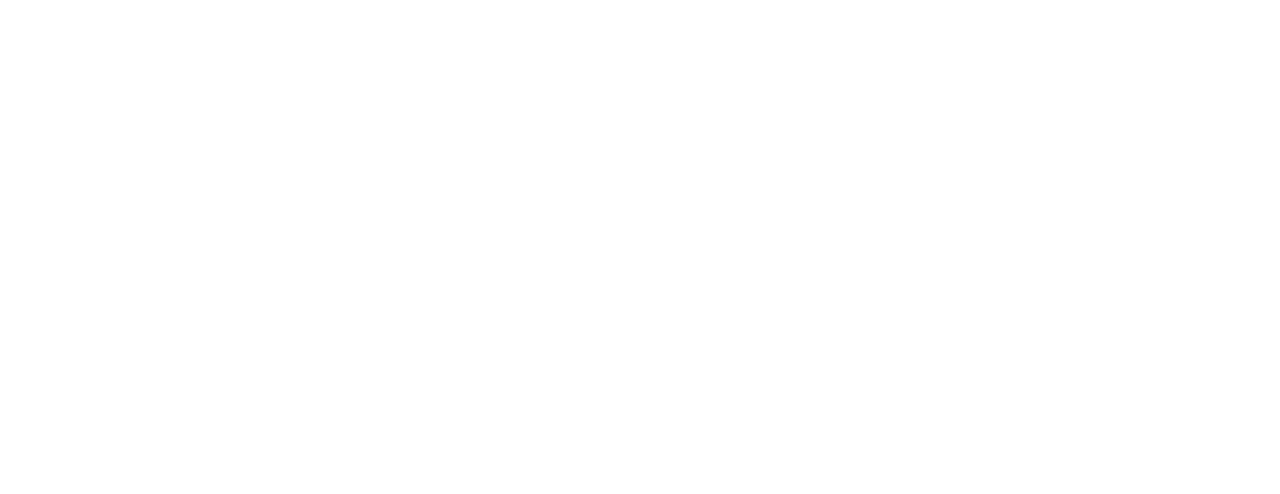
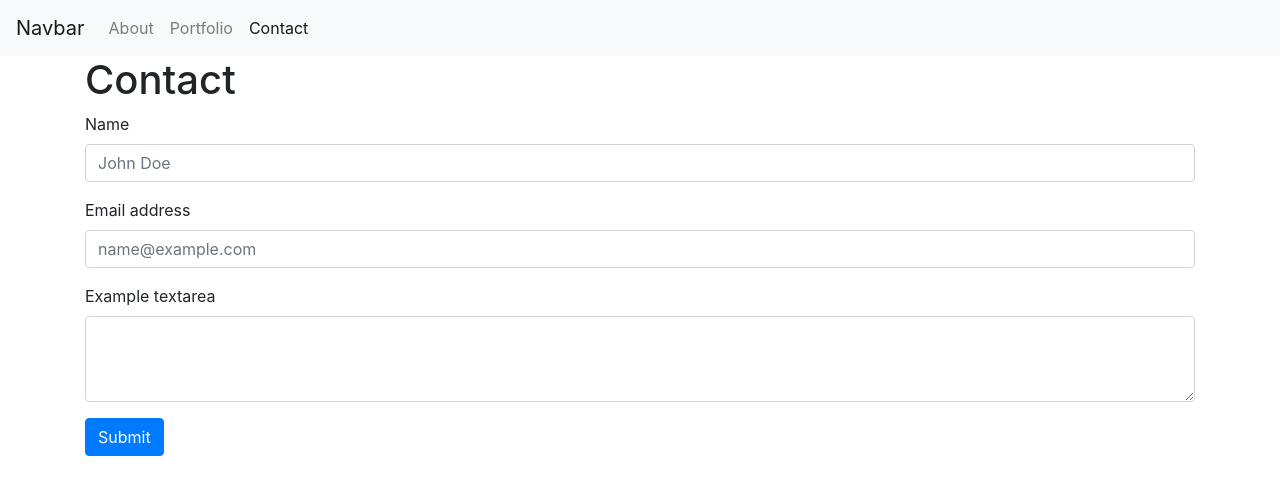
Before and after one commit to kiriwilliams/Bootstrap-Portfolio, a plain HTML site: page contact.html in a window 1280 px wide. Drawn offline with nearby package versions, Linux system fonts and the light colour scheme; files that its build step writes are made by us from their sources.

Commit message:
fixed active status on links in nav, fleshed out contact.html

```diff
--- a/contact.html
+++ b/contact.html
@@ -0,0 +1,68 @@
+<!DOCTYPE html>
+<html lang="en-us">
+
+<head>
+    <meta charset="utf-8">
+    <title>Contact</title>
+    <link rel="stylesheet" href="https://stackpath.bootstrapcdn.com/bootstrap/4.3.1/css/bootstrap.min.css">
+    <link rel="stylesheet" href="style.css">
+</head>
+
+<body>
+    <header>
+        <nav class="navbar navbar-expand-lg navbar-light bg-light">
+            <a class="navbar-brand" href="#">Navbar</a>
+            <button class="navbar-toggler" type="button" data-toggle="collapse" data-target="#navbarNav"
+                aria-controls="navbarNav" aria-expanded="false" aria-label="Toggle navigation">
+                <span class="navbar-toggler-icon"></span>
+            </button>
+            <div class="collapse navbar-collapse" id="navbarNav">
+                <ul class="navbar-nav float-right">
+                    <li class="nav-item">
+                        <a class="nav-link" href="index.html">About<span class="sr-only">(current)</span></a>
+                    </li>
+                    <li class="nav-item">
+                        <a class="nav-link" href="portfolio.html">Portfolio</a>
+                    </li>
+                    <li class="nav-item active">
+                        <a class="nav-link" href="contact.html">Contact</a>
+                    </li>
+                </ul>
+            </div>
+        </nav>
+    </header>
+    <div class="container">
+        <div class="row">
+            <div class="col-md-12">
+                <div class="row">
+                    <div class="col-md-12">
+                        <h1>Contact</h1>
+                    </div>
+                </div>
+                <div class="row">
+                    <div class="col-md-12">
+                            <form>
+                                    <div class="form-group">
+                                      <label for="name">Name</label>
+                                      <input type="name" class="form-control" id="name" placeholder="John Doe">
+                                    </div>
+                                    <div class="form-group">
+                                            <label for="email">Email address</label>
+                                            <input type="email" class="form-control" id="email" placeholder="name@example.com">
+                                          </div>
+                                    <div class="form-group">
+                                      <label for="message">Example textarea</label>
+                                      <textarea class="form-control" id="message" rows="3"></textarea>
+                                    </div>
+                                    <button type="submit" class="btn btn-primary mb-2">Submit</button>
+                                  </form>
+                    </div>
+                </div>
+            </div>
+
+        </div>
+    </div>
+
+</body>
+
+</html>
```
Also changed, not shown: portfolio.html (+3 -3 lines).
